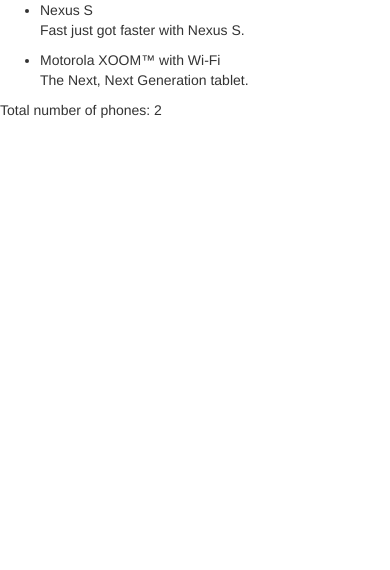
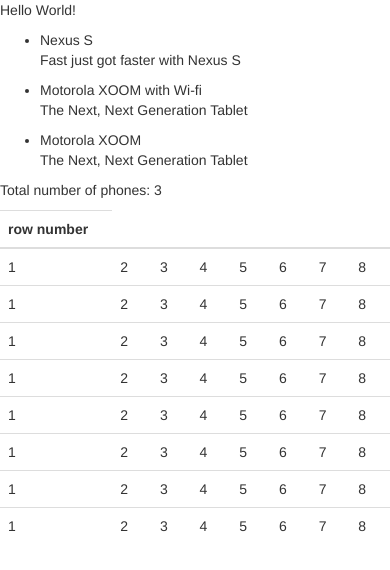
Before and after one commit to gilsondev/angular-phonecat, a website: page app/index.html in a window 390 px wide. Drawn offline with nearby package versions, Linux system fonts and the light colour scheme.

Commit message:
Create controller and iterate phones

```diff
--- a/app/index.html
+++ b/app/index.html
@@ -1,30 +1,38 @@
 <!doctype html>
-<html lang="en" ng-app>
+<html lang="en" ng-app="phonecatApp">
+
 <head>
-  <meta charset="utf-8">
-  <title>My HTML File</title>
-  <link rel="stylesheet" href="lib/bootstrap/dist/css/bootstrap.css">
-  <link rel="stylesheet" href="css/app.css">
-  <script src="lib/angular/angular.js"></script>
+    <meta charset="utf-8">
+    <title>Phonecat App</title>
+    <link rel="stylesheet" href="lib/bootstrap/dist/css/bootstrap.css">
+    <link rel="stylesheet" href="css/app.css">
+    <script src="lib/angular/angular.js"></script>
+    <script src="js/controllers.js"></script>
 </head>
-<body>
+
+<body ng-controller="PhoneListCtrl">
+
+    <p>Hello {{name}}!</p>
 
     <ul>
-      <li>
-        <span>Nexus S</span>
-        <p>
-          Fast just got faster with Nexus S.
-        </p>
-      </li>
-      <li>
-        <span>Motorola XOOM™ with Wi-Fi</span>
-        <p>
-          The Next, Next Generation tablet.
-        </p>
-      </li>
+        <li ng-repeat="phone in phones">
+            {{phone.name}}
+            <p>{{phone.snippet}}</p>
+        </li>
     </ul>
 
+    <p>Total number of phones: {{phones.length}}</p>
 
-    <p>Total number of phones: 2</p>
+    <table width="100%" class="table">
+        <tbody>
+        <tr>
+            <th>row number</th>
+        </tr>
+        </tbody>
+        <tr ng-repeat="i in [0,1,2,3,4,5,6,7]">
+            <td style="width: 15px;" ng-repeat="j in [0,1,2,3,4,5,6,7]">{{j+1}}</td>
+        </tr>
+    </table>
 </body>
+
 </html>
--- a/app/js/controllers.js
+++ b/app/js/controllers.js
@@ -1,3 +1,14 @@
 'use strict';
 
+var phonecatApp = angular.module('phonecatApp', []);
+
 /* Controllers */
+
+phonecatApp.controller('PhoneListCtrl', function($scope) {
+    $scope.name = "World";
+    $scope.phones = [
+        {'name': 'Nexus S', 'snippet': 'Fast just got faster with Nexus S'},
+        {'name': 'Motorola XOOM with Wi-fi', 'snippet': 'The Next, Next Generation Tablet'},
+        {'name': 'Motorola XOOM', 'snippet': 'The Next, Next Generation Tablet'},
+    ]
+});
```
Also changed, not shown: package.json (+3 -6 lines), test/unit/controllersSpec.js (+8 -4 lines).
